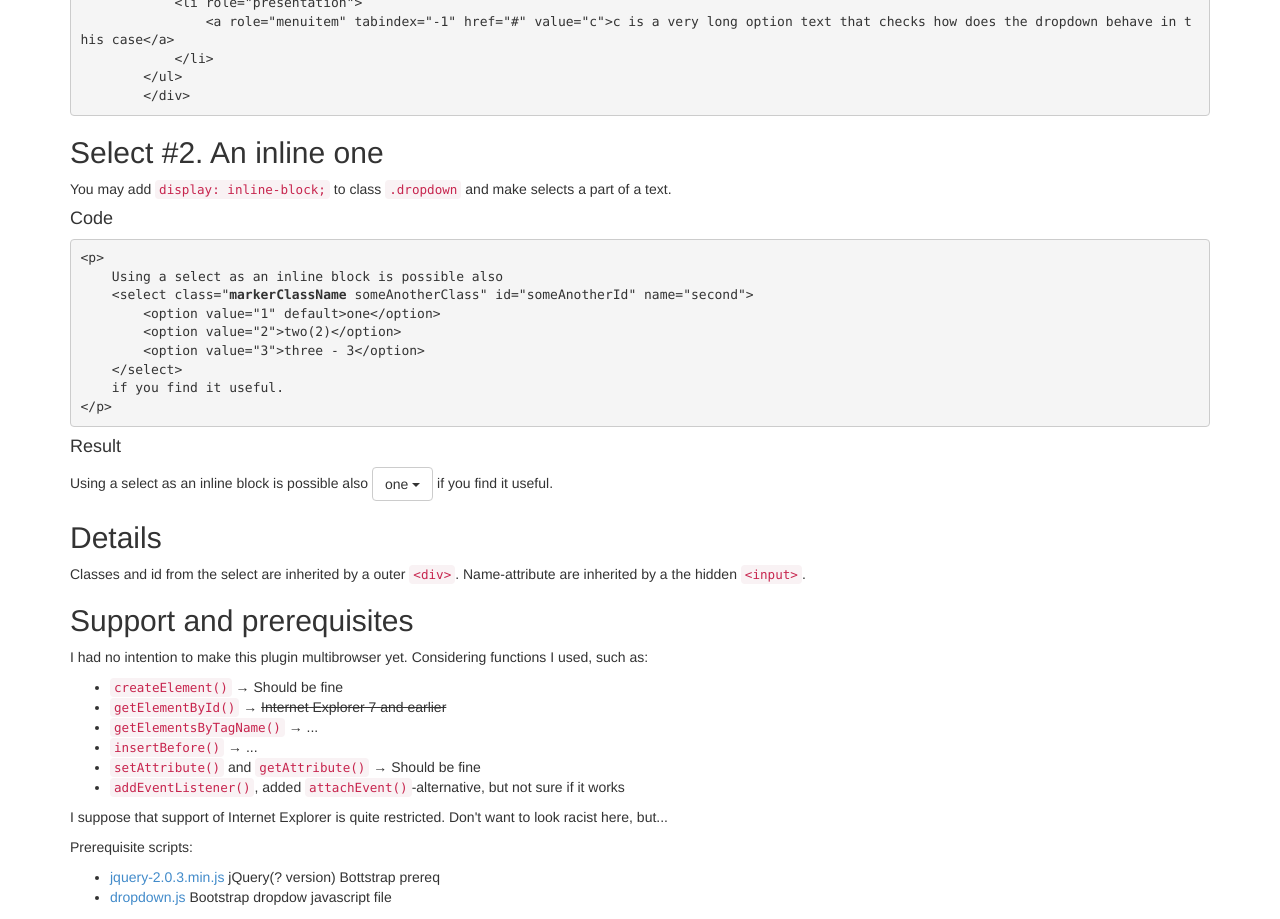
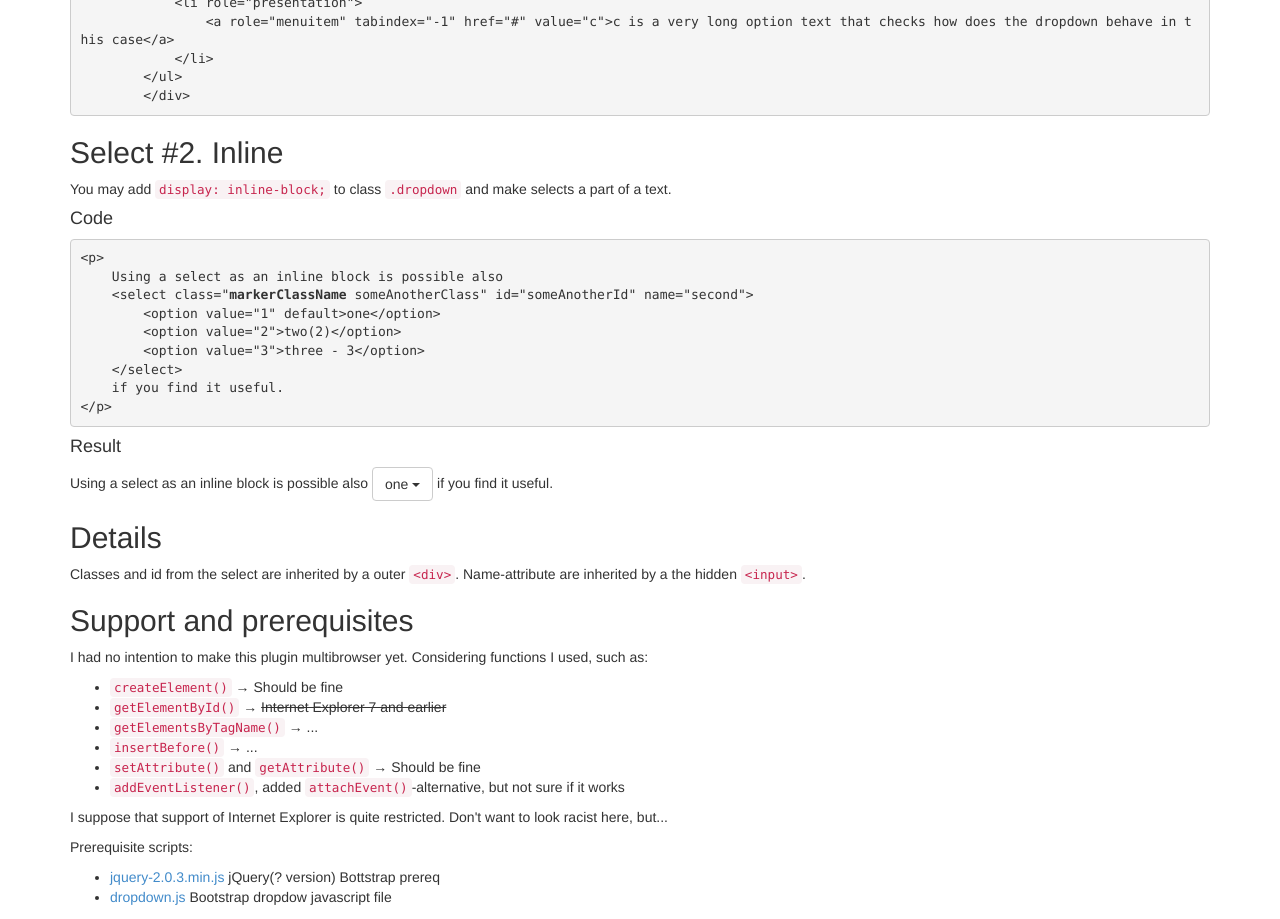
Before and after one commit to glashenka/select-dropdown, a plain HTML site: page index.html in a window 1280 px wide. Shown: the part 880-1799 px from the top of the page. Drawn offline with Linux system fonts and the light colour scheme.

Commit message:
modified:   index.html

```diff
--- a/index.html
+++ b/index.html
@@ -65,7 +65,7 @@
         &lt;/ul&gt;
         &lt;/div&gt;
 </pre>
-<h2> Select #2. An inline one</h2>
+<h2> Select #2. Inline</h2>
 <p>You may add <code>display: inline-block;</code> to class <code>.dropdown</code> and make selects a part of a text.
 <h4>Code</h4>
 <pre>
```
